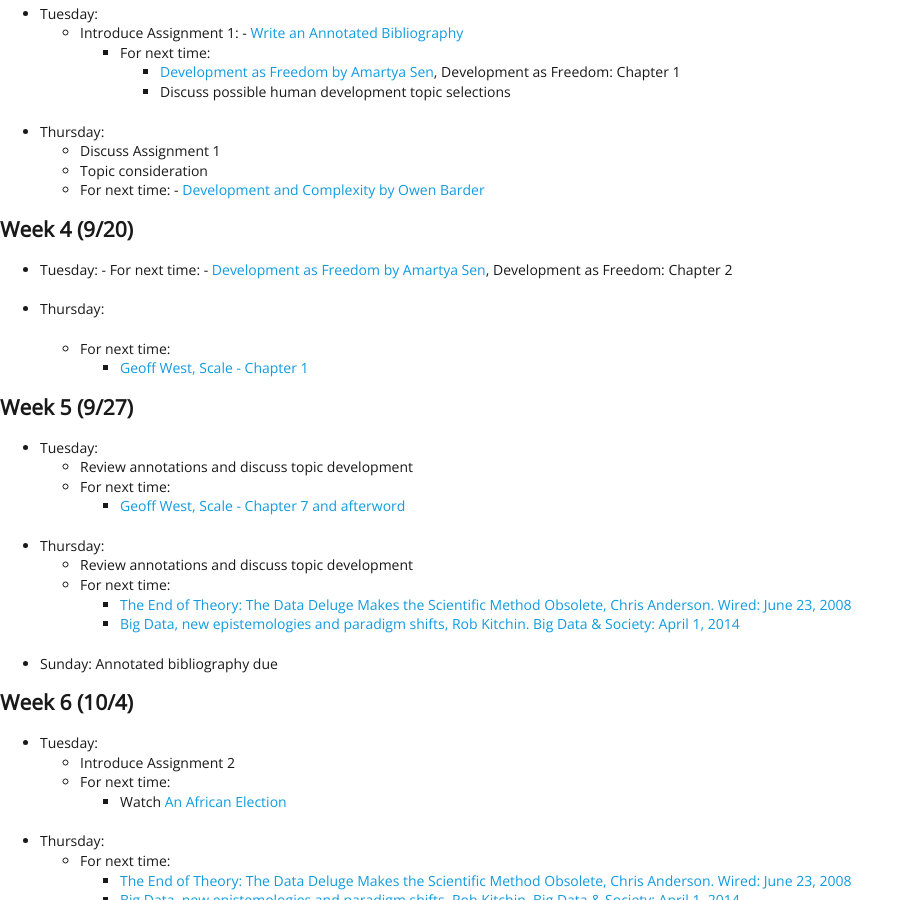
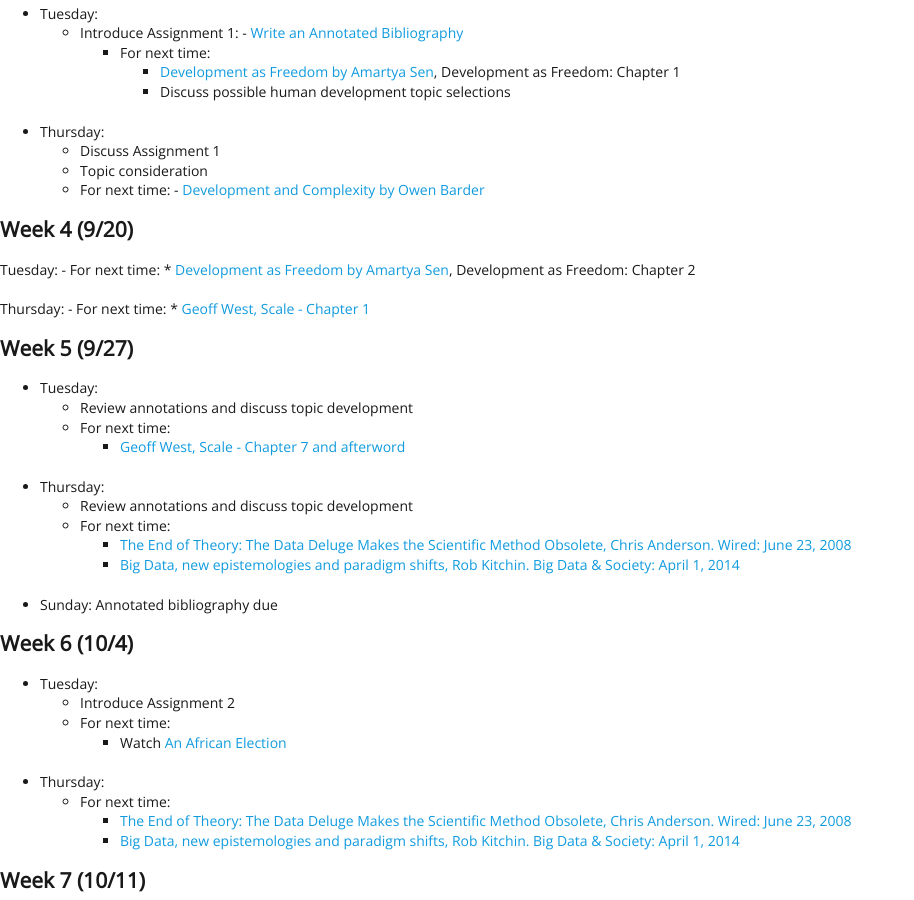
Before and after one commit to EMBrewer/dat150, a Jekyll site: the page built from _posts/2021-09-17-schedule.md, in a window 1280 px wide and 900 px high, scrolled down 803 px. Shown: the whole window, without its empty margins (0-914 px from the left). Built offline with Jekyll 4.4.1, drawn with Linux system fonts in a browser that asks for light colours; our own code applies the rules of GitHub Pages for plain Markdown files.

Commit message:
Update 2021-09-17-schedule.md

```diff
--- a/_posts/2021-09-17-schedule.md
+++ b/_posts/2021-09-17-schedule.md
@@ -41,13 +41,13 @@
 	  	- [Development and Complexity by Owen Barder](https://www.youtube.com/watch?v=02EZPxPcFqs)
 
 ## Week 4 (9/20)
-- Tuesday:
-  	- For next time:
-  		- [Development as Freedom by Amartya Sen](https://dsfall21.slack.com/files/U02DA5H2NGJ/F02E98U4ERX/sen_devfree_intro_2.pdf), Development as Freedom: Chapter 2
+Tuesday:
+	- For next time:
+  		* [Development as Freedom by Amartya Sen](https://dsfall21.slack.com/files/U02DA5H2NGJ/F02E98U4ERX/sen_devfree_intro_2.pdf), Development as Freedom: Chapter 2
 
-- Thursday:
+Thursday:
 	- For next time:
-		- [Geoff West, Scale - Chapter 1](https://dsfall21.slack.com/files/U02DA5H2NGJ/F02EVA0KH8V/west_scale.pdf)
+		* [Geoff West, Scale - Chapter 1](https://dsfall21.slack.com/files/U02DA5H2NGJ/F02EVA0KH8V/west_scale.pdf)
 
 ## Week 5 (9/27)
 - Tuesday:
```
